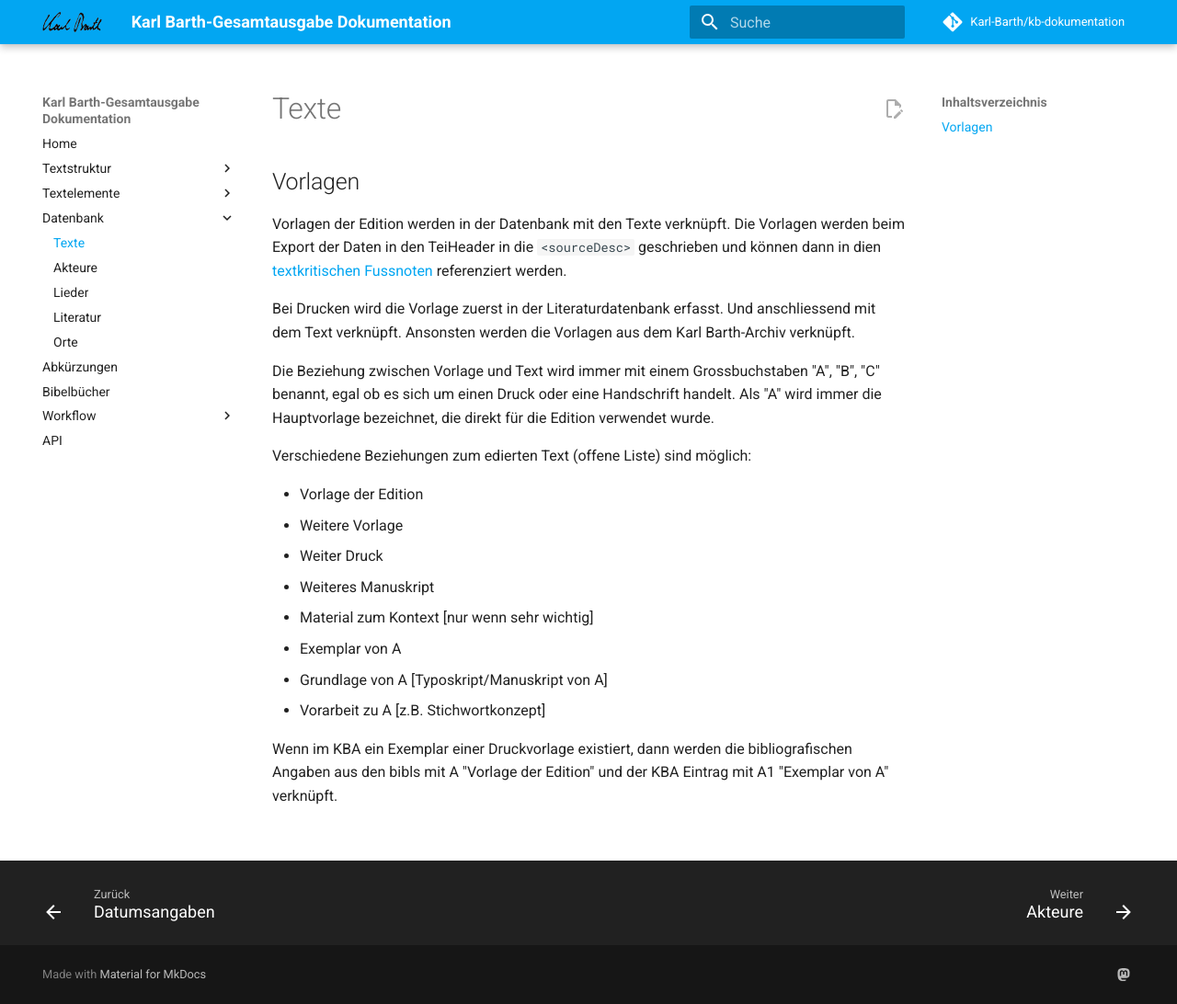
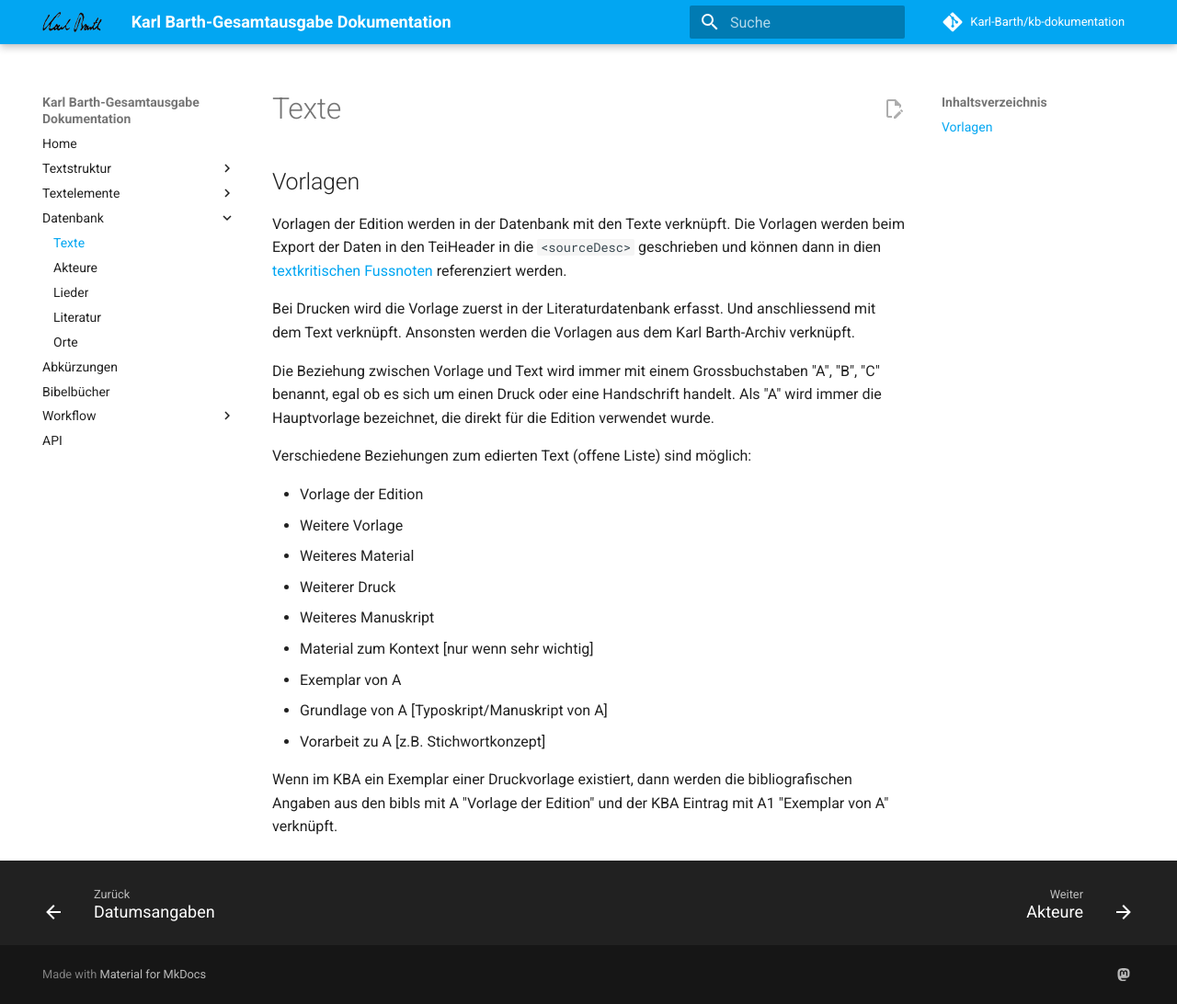
Before and after one commit to Karl-Barth/kb-dokumentation, an MkDocs documentation site: the page built from docs/datenbank/texte.md, in a window 1280 px wide and 1092 px high. Shown: the whole window at 92% size. Built offline with MkDocs 1.6.1 and Material for MkDocs 9.7.7, drawn with Linux system fonts in a browser that asks for light colours; comment, search, counter and statistics services are not loaded.

Commit message:
Minimal changes

```diff
--- a/docs/datenbank/texte.md
+++ b/docs/datenbank/texte.md
@@ -12,7 +12,8 @@ Verschiedene Beziehungen zum edierten Text (offene Liste) sind möglich:
 
 * Vorlage der Edition
 * Weitere Vorlage
-* Weiter Druck
+* Weiteres Material
+* Weiterer Druck
 * Weiteres Manuskript
 * Material zum Kontext \[nur wenn sehr wichtig\]
 * Exemplar von A
--- a/mkdocs.yml
+++ b/mkdocs.yml
@@ -77,7 +77,7 @@ nav:
   - Abkürzungen: abkuerzungen.md
   - Bibelbücher: bibel.md
   - Workflow:
-    - Synchronisieren der Vorlagen ins KBA: workflow/sync_kba.md
-    - Metadatenbank: workflow/metadatenbank.md
+    - Synchronisierung von Daten ins KBA: workflow/sync_kba.md
+    #- Metadatenbank: workflow/metadatenbank.md
     - Datenbankinkonsistenzen: workflow/inkonsistenzen.md
   - API: api/index.md
```
